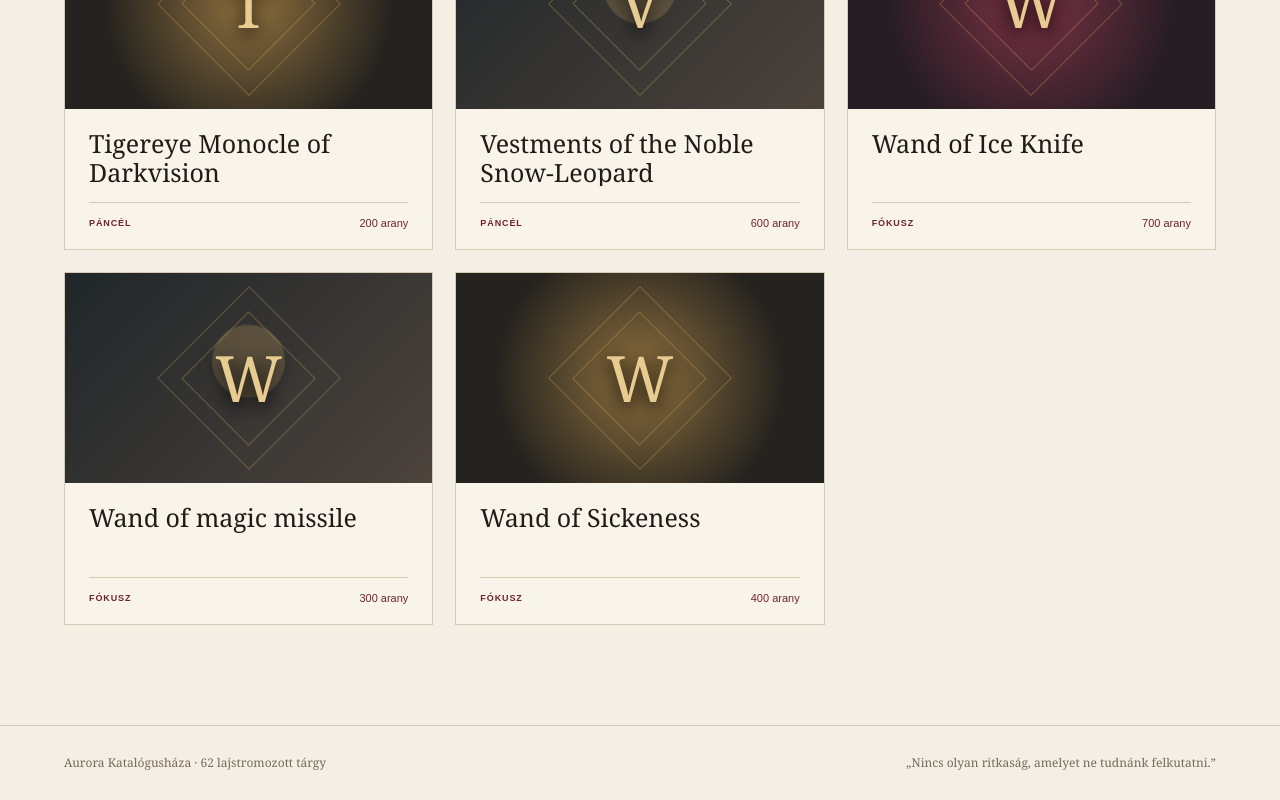
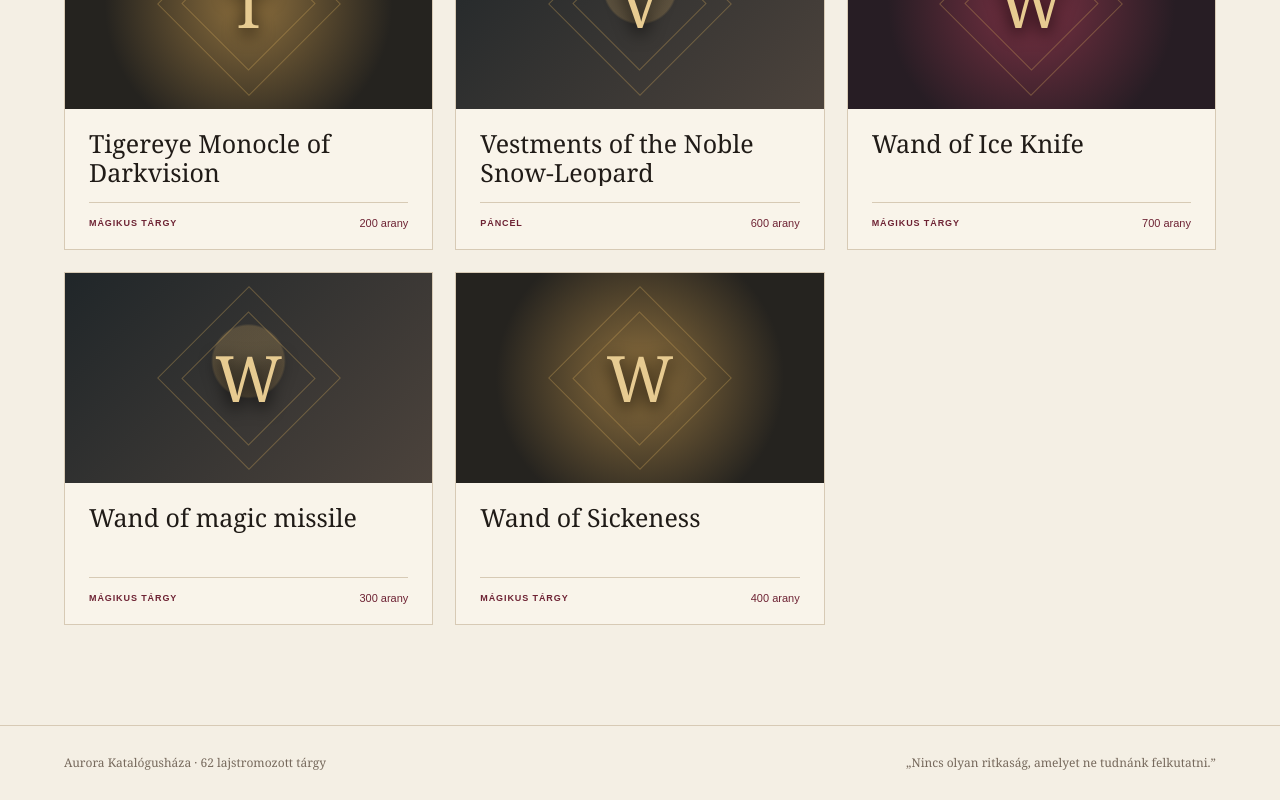
Before and after one commit to 90tszabotibor/Item-Catalog, a Next.js app: page / in a window 1280 px wide. Shown: the part 7874-8674 px from the top of the page. Built offline with nearby package versions, Linux system fonts and the light colour scheme.

Commit message:
Classify wands and monocle as magical items

```diff
--- a/app/items.generated.ts
+++ b/app/items.generated.ts
@@ -458,7 +458,7 @@ export const items = [
   {
     "id": 30,
     "name": "Tigereye Monocle of Darkvision",
-    "category": "Páncél",
+    "category": "Mágikus tárgy",
     "price": 200,
     "summary": "Tigrisszem, ezüst",
     "details": "Tigrisszem, ezüst\n\n60 ft Darkvisiont ad\n\n200 arany"
@@ -474,7 +474,7 @@ export const items = [
   {
     "id": 5,
     "name": "Wand of Ice Knife",
-    "category": "Fókusz",
+    "category": "Mágikus tárgy",
     "price": 700,
     "summary": "+1 találat és sebezés Cold damage.",
     "details": "+1 találat és sebezés Cold damage.\nLongrestenként 1x Ice Knife\n\n700 Arany"
@@ -482,7 +482,7 @@ export const items = [
   {
     "id": 8,
     "name": "Wand of magic missile",
-    "category": "Fókusz",
+    "category": "Mágikus tárgy",
     "price": 300,
     "summary": "Longrestenként 1x Magic Missles",
     "details": "Longrestenként 1x Magic Missles\nSpellcasting focusként használható.\n\n300 arany"
@@ -490,7 +490,7 @@ export const items = [
   {
     "id": 6,
     "name": "Wand of Sickeness",
-    "category": "Fókusz",
+    "category": "Mágikus tárgy",
     "price": 400,
     "summary": "Shortrestenként 1x Ray od Sickess",
     "details": "Shortrestenként 1x Ray od Sickess\nSpellcasting focusként használható.\n\n400 arany"
--- a/scripts/generate-items.mjs
+++ b/scripts/generate-items.mjs
@@ -15,7 +15,7 @@ const files = [...new Set(auroraItemNames)].map((name) => fileByName.get(name)).
 const classify = (name, text) => {
   const value = `${name} ${text}`.toLowerCase();
   if (/potion|elixir|poison|dragon rum|incense|powder|ellenszer|csillapító|stout of valor/.test(value)) return 'Főzet';
-  if (/misztikus rúnakő|\borb\b|prismatic psychedelic peepers|\bstaff\b/.test(value)) return 'Mágikus tárgy';
+  if (/misztikus rúnakő|\borb\b|prismatic psychedelic peepers|tigereye monocle of darkvision|\bstaff\b|\bwand\b/.test(value)) return 'Mágikus tárgy';
   if (/\bamulet\b|\bring\b/.test(value)) return 'Ékszer';
   if (/armor|helmet|sisak|cloak|cloak|coat|láncing|vestment|fur|daróc/.test(value)) return 'Páncél';
   if (/boot|gauntlet|bracer|ring|amulet|belt|circlet|diadem|earring|monocle|braclet/.test(value)) return 'Páncél';
```
